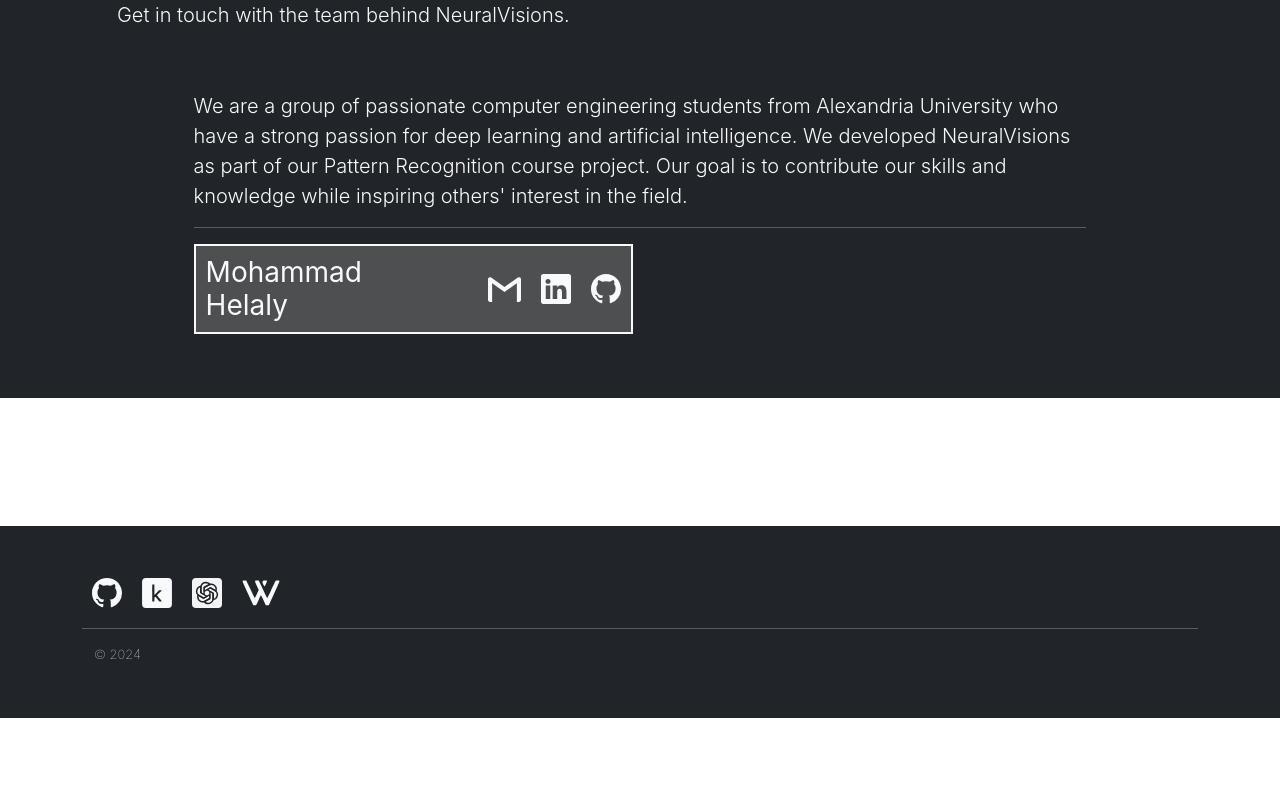
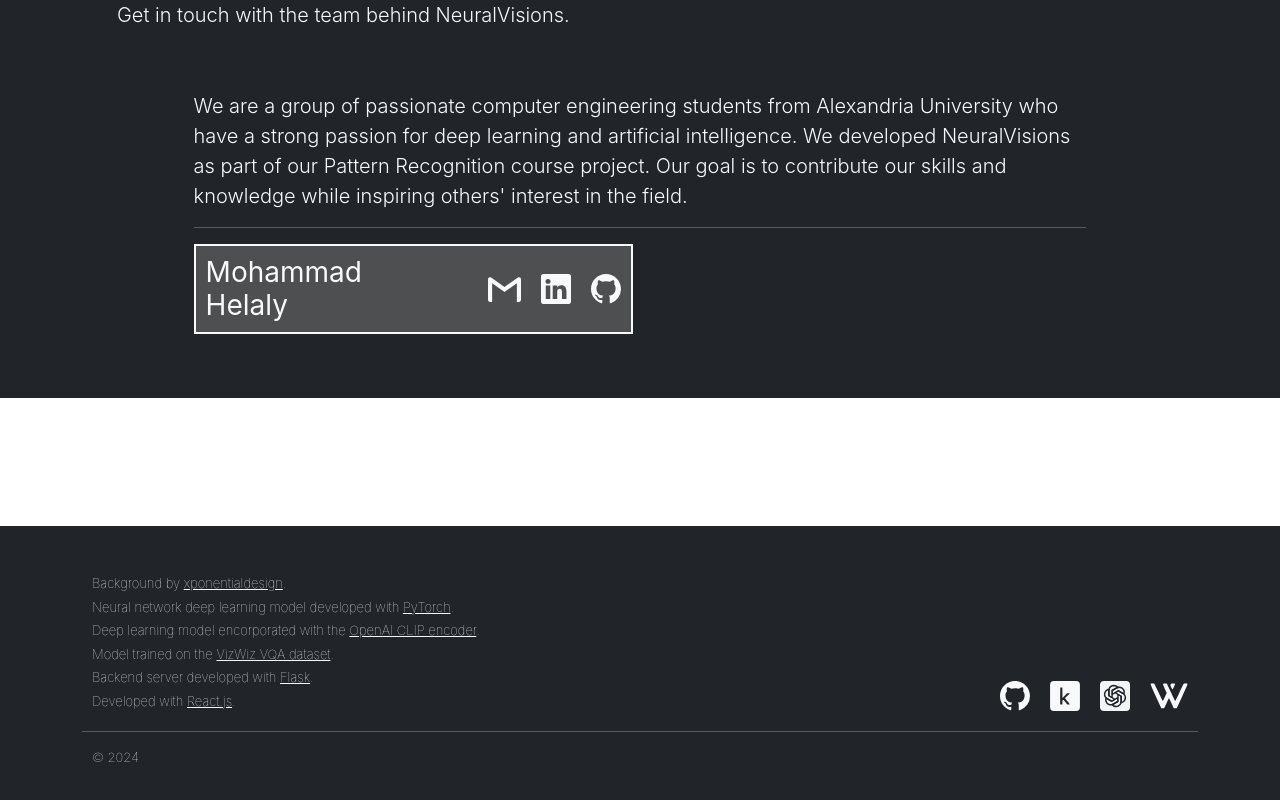
Before and after one commit to MohammadHelaly/neural-visions, a React (Create React App) app in the folder client/: page / in a window 1280 px wide. Shown: the part 3738-4538 px from the top of the page. Before the commit the page ends 4456 px from the top, so only its background shows below. Built offline with nearby package versions, Linux system fonts and the light colour scheme.

Commit message:
Update footer

```diff
--- a/client/src/components/Footer/Footer.js
+++ b/client/src/components/Footer/Footer.js
@@ -11,7 +11,71 @@ const Footer = () => {
 			<div
 				ref={elementRef}
 				className={`container text-light ${styles["footer-container"]}`}>
-				<Links />
+				<div className={styles["footer-content"]}>
+					<div>
+						<p className={styles["copyright"]}>
+							Background by{" "}
+							<a
+								href="https://objkt.com/@xponential"
+								target="_blank"
+								rel="noreferrer">
+								xponentialdesign
+							</a>
+							.
+						</p>
+						<p className={styles["copyright"]}>
+							Neural network deep learning model developed with{" "}
+							<a
+								href="https://pytorch.org/"
+								target="_blank"
+								rel="noreferrer">
+								PyTorch
+							</a>
+							.
+						</p>
+						<p className={styles["copyright"]}>
+							Deep learning model encorporated with the{" "}
+							<a
+								href="https://openai.com/research/clip/"
+								target="_blank"
+								rel="noreferrer">
+								OpenAI CLIP encoder
+							</a>
+							.
+						</p>
+						<p className={styles["copyright"]}>
+							Model trained on the{" "}
+							<a
+								href="https://vizwiz.org/tasks-and-datasets/vqa/"
+								target="_blank"
+								rel="noreferrer">
+								VizWiz VQA dataset
+							</a>
+							.
+						</p>
+						<p className={styles["copyright"]}>
+							Backend server developed with{" "}
+							<a
+								href="https://flask.palletsprojects.com/"
+								target="_blank"
+								rel="noreferrer">
+								Flask
+							</a>
+							.
+						</p>
+						<p className={styles["copyright"]}>
+							Developed with{" "}
+							<a
+								href="https://reactjs.org/"
+								target="_blank"
+								rel="noreferrer">
+								React.js
+							</a>
+							.
+						</p>
+					</div>
+					<Links />
+				</div>
 				<hr />
 				<p className={styles["copyright"]}>&copy; {currentYear}</p>
 			</div>
--- a/client/src/components/Footer/Footer.module.css
+++ b/client/src/components/Footer/Footer.module.css
@@ -1,13 +1,24 @@
 .copyright {
-	margin-bottom: 0.65vh;
+	margin-bottom: 4px;
 	font-weight: 50;
 	font-size: small;
-	margin-left: 1.5vh;
+	margin-left: 10px;
+}
+
+.copyright a {
+	color: inherit;
 }
 
 .footer-container {
 	opacity: 0;
 	transition: all 2s ease;
+}
+
+.footer-content {
+	display: flex;
+	flex-direction: row;
+	justify-content: space-between;
+	align-items: flex-end;
 }
 
 .animate {
@@ -17,9 +28,16 @@
 @media (max-width: 990px) {
 	.copyright {
 		margin-left: 0;
+		font-size: 0.75rem !important;
 	}
 
 	.footer-container {
 		text-align: center;
 	}
+
+	.footer-content {
+		flex-direction: column;
+		align-items: center;
+		gap: 12px;
+	}
 }
```
